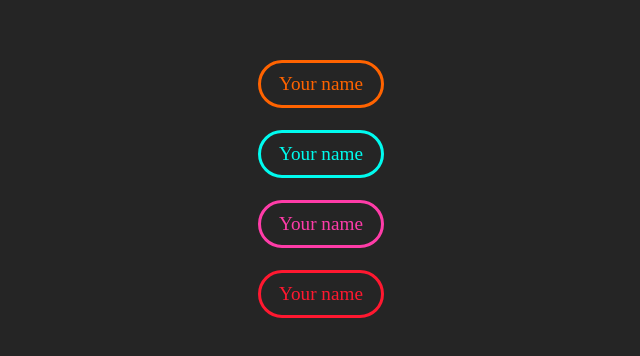
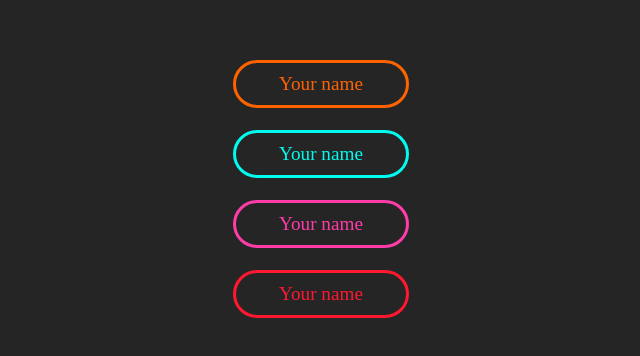
Before and after one commit to HBKLXNDR/HTML-JS, a plain HTML site: page Lesson 2/Classwork2.html in a window 1280 px wide. Shown: the part 190-546 px from the top of the page, without its empty margins (319-959 px from the left). Drawn offline with Linux system fonts and the light colour scheme.

Commit message:
classwork 2

```diff
--- a/Lesson 2/Classswork2.css
+++ b/Lesson 2/Classswork2.css
@@ -2,7 +2,7 @@ body{
     background:#252525;
     }
 .a{
-    width: 100px;
+    width: 150px;
     text-align: center;
     border-color: #ff6300;
     color: #ff6300;
@@ -14,7 +14,7 @@ body{
     padding: 10px;
 }
 .b{
-    width: 100px;
+    width: 150px;
     text-align: center;
     border-color: #00fbef;
     color: #00fbef;
@@ -27,7 +27,7 @@ body{
 
 }
 .c{
-    width: 100px;
+    width: 150px;
     text-align: center;
     border-color: #ff3ca8;
     color: #ff3ca8;
@@ -39,7 +39,7 @@ body{
     padding: 10px;
 }
 .d{
-    width: 100px;
+    width: 150px;
     text-align: center;
     border-color: #ff1830;
     color: #ff1830;
```
